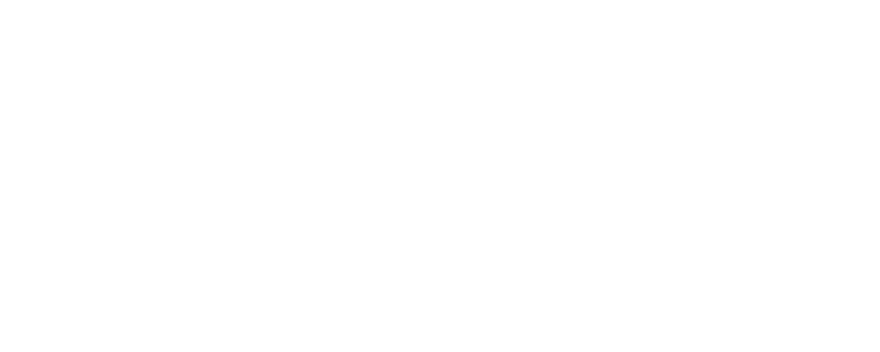
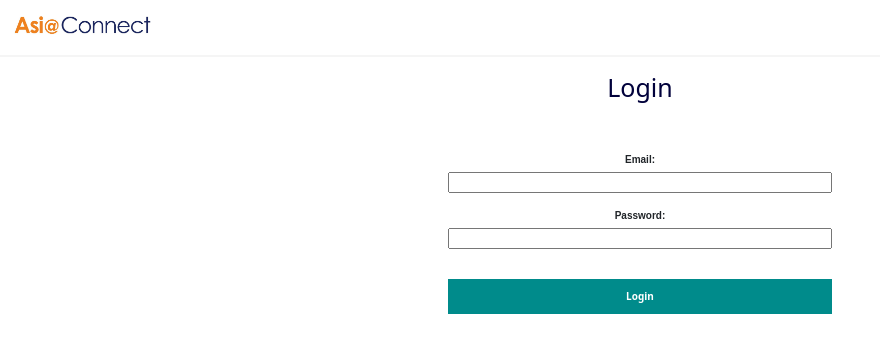
Before and after one commit to Jahangirbabar2000/AquaSafe, a React (Create React App) app in the folder my-app/: page /login in a window 1280 px wide. Before the commit this address had no page. Shown: the top 352 px of the page, without its empty margins (0-880 px from the left). Built offline with nearby package versions, Linux system fonts and the light colour scheme.

Commit message:
made significant changes

```diff
--- a/my-app/src/Components/graphs/BarGraph.js
+++ b/my-app/src/Components/graphs/BarGraph.js
@@ -6,10 +6,10 @@ function BarGraph(props) {
       <BarChart margin={{
         top: 0,
       }} width={150} height={40} data={props.data}>
-        <XAxis dataKey="date" />
-        <YAxis dataKey="pH" />
+        <XAxis dataKey="Time" />
+        <YAxis dataKey="Reading" />
         <Tooltip />
-        <Bar dataKey="pH" fill="#8884d8" />
+        <Bar dataKey="Reading" fill="#8884d8" />
       </BarChart>
     </ResponsiveContainer>
   );
--- a/my-app/src/Components/homepage/homepage.js
+++ b/my-app/src/Components/homepage/homepage.js
@@ -15,7 +15,6 @@ function Home() {
       <Navbarhome />
       <First />
       <Second />
-
       <Third />
       <div className=""></div>
     </div>
@@ -29,7 +28,7 @@ function Navbarhome() {
     <nav className="nav-container">
       <img className="logo-img" src={logo} alt="logo" />
       {/* <a id="login" href="url">login</a> */}
-      <Link to="/sites">
+      <Link to="/Login">
       <Button id="login" variant="primary">
         Login
       </Button>{" "}
--- a/my-app/src/Components/homepage/third.js
+++ b/my-app/src/Components/homepage/third.js
@@ -3,6 +3,7 @@ import "./homepage.css";
 import Button from "react-bootstrap/Button";
 import "bootstrap/dist/css/bootstrap.min.css";
 import visual from "./visualization2.png";
+import { Link } from "react-router-dom";
 
 export default function Third() {
   return (
@@ -12,7 +13,10 @@ export default function Third() {
         <p id="title-sub">
           Visitors can access public data of their local water bodies.
         </p>
-        <Button className="look" variant="primary">Take a Look</Button>{" "}
+        <Link to="/dashboard">
+          <Button className="look" variant="primary">Take a Look</Button>{" "}
+        </Link>
+
       </div>
 
       <div className="pic-div">
--- /dev/null
+++ b/my-app/src/Components/login/login.css
@@ -0,0 +1,29 @@
+form {
+    text-align: center;
+}
+
+input,
+select {
+    width: 30%;
+}
+
+button {
+
+    width: 30%;
+    background-color: darkcyan;
+    color: white;
+    height: 35px;
+    border: 0;
+    border-radius: 5px;
+    font-weight: 700;
+    font-size: medium;
+}
+
+button:hover {
+    background-color: rgb(0, 104, 104);
+}
+
+label {
+    font-family: sans-serif;
+
+}
--- /dev/null
+++ b/my-app/src/Components/login/login.js
@@ -0,0 +1,83 @@
+import React, { useState } from 'react';
+import './login.css';
+import axios from 'axios';
+import Navbar from "../navbar/navbar.js";
+import { Link } from "react-router-dom";
+
+
+function Login() {
+    const [email, setEmail] = useState('');
+    const [password, setPassword] = useState('');
+
+    const handleEmailValidation = (email) => {
+        const emailRegex = /@/;
+        if (!emailRegex.test(email)) {
+            // alert("Please enter a valid email address.");
+        }
+    };
+
+    const handlePasswordValidation = (password) => {
+        const passwordRegex = /^(?=.*[A-Z])(?=.*[!@#$%^&*])[a-zA-Z!@#$%^&*]{8,}$/;
+        if (!passwordRegex.test(password)) {
+            // alert("Please enter a valid password. It should be more than 7 characters long and include at least one uppercase character and one special character.");
+        }
+    };
+
+    const config = {
+        "headers": {
+            "Content-Type": "application/json"
+        }
+    }
+    const postData = async (data) => { await axios.post('http://localhost:5000', data, config); }
+
+    const handleSubmit = (event) => {
+        event.preventDefault();
+        // validate form and submit data
+
+        const formData = JSON.stringify({
+            email,
+            password
+        });
+        // send formData as a JSON to the backend
+        postData(formData);
+    };
+
+    return (<div>
+        <Navbar />
+        <br />
+        <form onSubmit={handleSubmit}>
+            <h1>Login</h1>
+            <br />
+            <br />
+            <br />
+            <label htmlFor="email">Email:</label><br />
+            <input
+                type="email"
+                id="email"
+                value={email}
+                onChange={(event) => setEmail(event.target.value)}
+                onBlur={(event) => handleEmailValidation(event.target.value)}
+            />
+            <br />
+            <br />
+            <label htmlFor="password">Password:</label><br />
+            <input
+                type="password"
+                id="password"
+                value={password}
+                onChange={(event) => setPassword(event.target.value)}
+                onBlur={(event) => handlePasswordValidation(event.target.value)}
+            />
+            <br />
+            <br />
+            <br />
+            <Link to="/sites">
+                <button type="submit">Login</button>
+            </Link>
+
+
+        </form></div>
+    );
+}
+
+export default Login;
--- a/my-app/src/Components/routes.js
+++ b/my-app/src/Components/routes.js
@@ -2,6 +2,7 @@ import React from 'react';
 import UsersTable from './usersTable/usersTable';
 import usersData from './dummyData/UsersDummy.json'
 import SignUp from './signUp/signUp';
+import Login from './login/login';
 import Notifications from './notifications/notifications';
 import dummyData from './dummyData/dummy.json'
 import { Route, Routes } from 'react-router-dom'
@@ -22,6 +23,7 @@ function routes() {
         <Route path="/sites" element={<Sites />} />
         <Route path="/homepage" element={<Homepage />} />
         <Route path="/signup" element={<SignUp />} />
+        <Route path="/login" element={<Login />} />
       </Routes>
     </div>
 
--- a/my-app/src/Components/sidebar/side-bar.js
+++ b/my-app/src/Components/sidebar/side-bar.js
@@ -42,7 +42,7 @@ export default function Sidebar() {
           </Link>
         </li>
         <li>
-          <Link to="/signupgit ">
+          <Link to="/signup">
             <SensorsRoundedIcon style={{ fontSize: 20 }} />
             <span className="sidebar-text">Sensors</span>
           </Link>
--- a/my-app/src/Components/signUp/signUp.js
+++ b/my-app/src/Components/signUp/signUp.js
@@ -62,8 +62,11 @@ function SignUp() {
     return (<div>
         <Navbar />
         <br />
-        <h1>Create User</h1>
         <form onSubmit={handleSubmit}>
+            <h1>Create User</h1>
+            <br />
+            <br />
+            <br />
             <label htmlFor="first-name">First Name:</label><br />
             <input
                 type="text"
--- a/my-app/src/Components/usersTable/tableRow.css
+++ b/my-app/src/Components/usersTable/tableRow.css
@@ -1,5 +1,7 @@
-td,th{
+td,
+th {
    width: 200px;
-   text-align: center;
+   text-align: left;
    margin: auto;
+   font-size: large;
 }
--- a/my-app/src/Components/usersTable/tableRow.js
+++ b/my-app/src/Components/usersTable/tableRow.js
@@ -5,12 +5,12 @@ function TableRow(props) {
   return (
     <>
       <tr>
-        <td>{data.firstName}</td>
-        <td>{data.lastName}</td>
-        <td>{data.email}</td>
-        <td>{data.designation}</td>
-        <td>{data.country}</td>
-        <td>{data.site}</td>
+        <td>{data.FirstName}</td>
+        <td>{data.LastName}</td>
+        <td>{data.Email}</td>
+        <td>{data.Designation}</td>
+        <td>{data.Country}</td>
+        <td>{data.Site}</td>
       </tr>
     </>
   );
--- a/my-app/src/Components/usersTable/usersTable.js
+++ b/my-app/src/Components/usersTable/usersTable.js
@@ -10,7 +10,8 @@ function UsersTable() {
   const [usersData, setUsersData] = useState([]);
 
   const getUsersData = async (req, res) => {
-    res = await axios.get("http://localhost:5000/users");
+    res = await axios.get("http://localhost:8080/activeUsers");
+    console.log(res.data);
     setUsersData(res.data);
   };
 
@@ -40,7 +41,7 @@ function UsersTable() {
           </thead>
           <tbody>
             {usersData.map(user => {
-              return <TableRow user={user} />;
+              return <TableRow key={user.Id} user={user} />;
             })}
           </tbody>
         </Grid>
```
Also changed, not shown: my-app/src/Components/visualization.js (+10 -3 lines), 1 other file (tests, documents, lock files or other folders).
